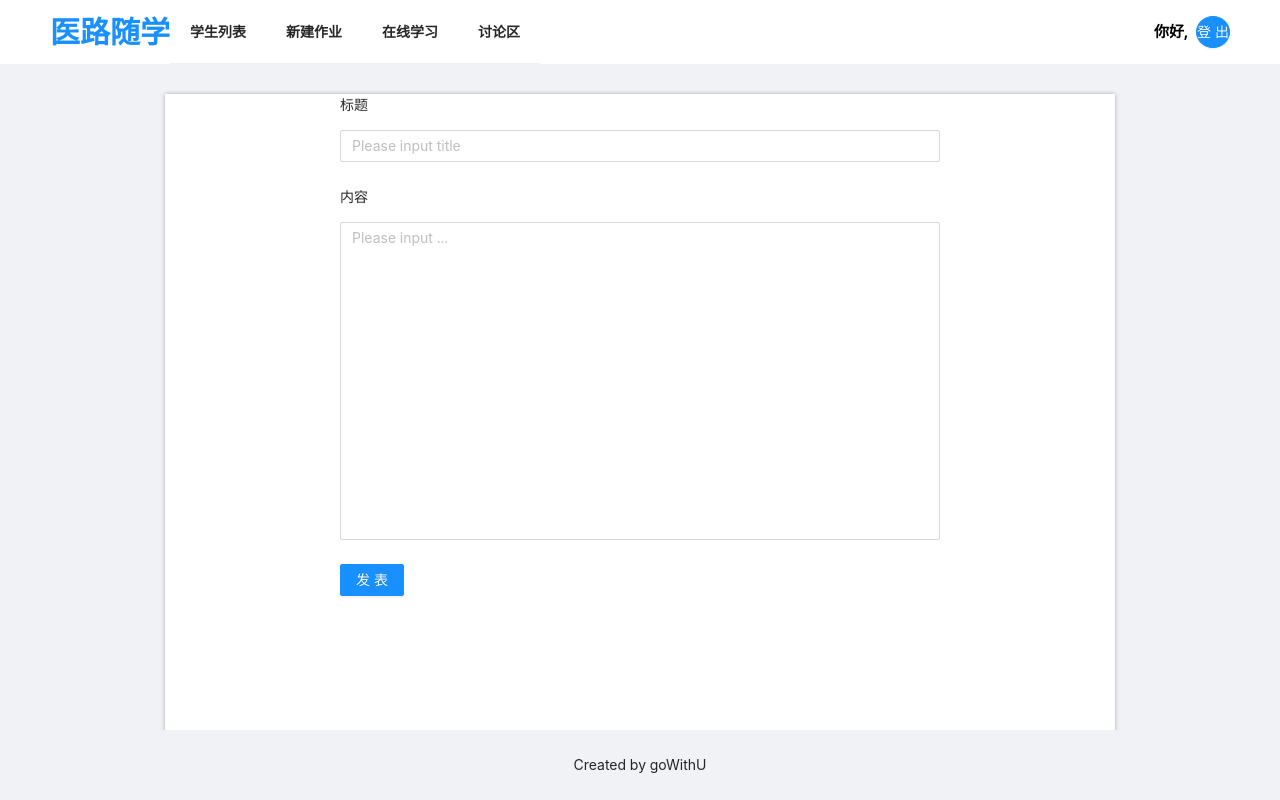
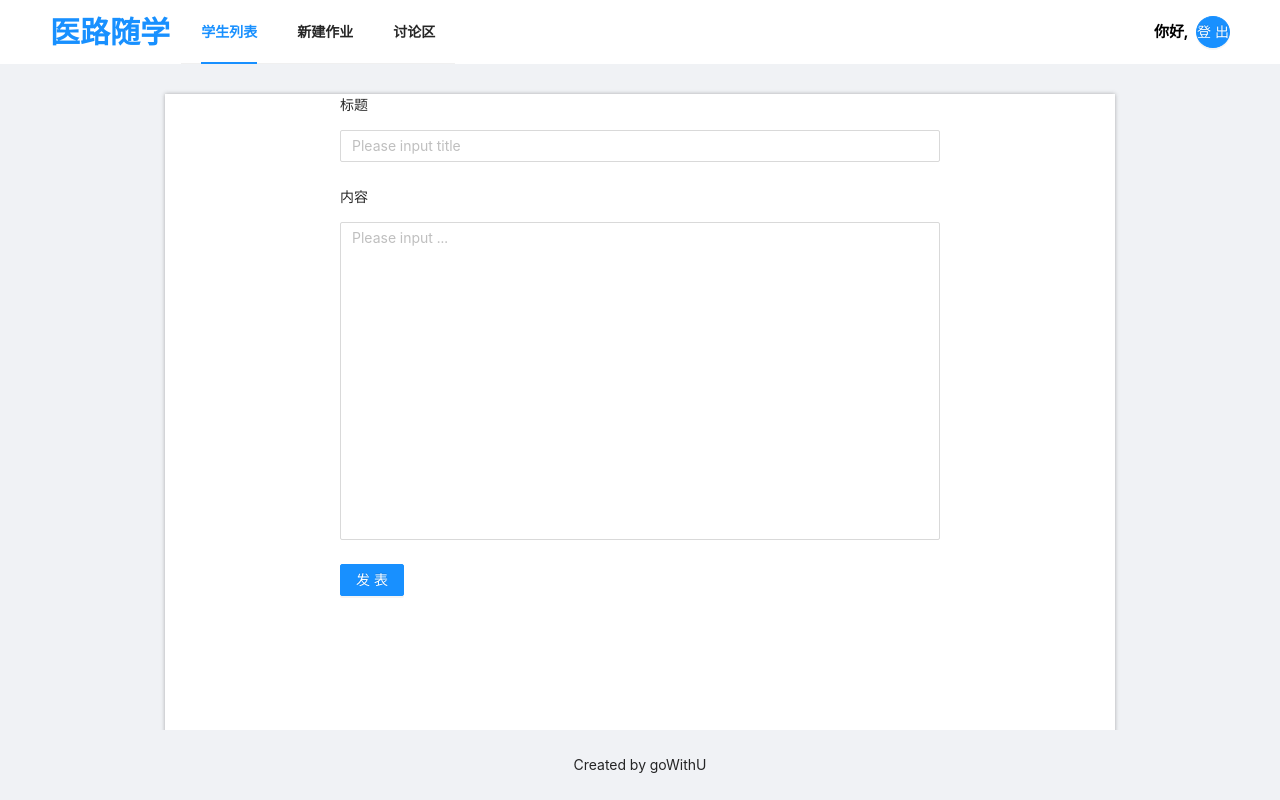
Before and after one commit to theylsx/goWebsite, a React (Create React App) app: page /post in a window 1280 px wide. Built offline with nearby package versions, Linux system fonts and the light colour scheme; what store would draw is missing.

Commit message:
comment onlinelearning

```diff
--- a/src/pages/admin/admin.jsx
+++ b/src/pages/admin/admin.jsx
@@ -3,12 +3,12 @@ import Memory from "../../utils/memoryUtil";
 import Store from "../../utils/storeUtil";
 import { Redirect, Route, Switch, BrowserRouter } from "react-router-dom";
 import { Layout, Menu, Modal, Button } from "antd";
-import { createBrowserHistory} from "history";
+import { createBrowserHistory } from "history";
 import Students from "../students/students";
 import Community from "../community/community";
 import Detail from "../detail/detail";
 import NewWork from "../new-work/new-work";
-import OnlineLearning from "../onlineLearning/onlineLearning";
+// import OnlineLearning from "../onlineLearning/onlineLearning";
 import Post from "../post/post";
 import "./admin.css";
 const history = createBrowserHistory();
@@ -20,15 +20,16 @@ export default class Admin extends React.Component {
   constructor(props) {
     super(props);
     this.state = {
-            key: "/students"
+      key: "/students",
     };
+    console.log(this);
   }
-    onClickMenu = e => {
-        console.log(e.key)
+  onClickMenu = (e) => {
+    console.log(e.key);
     this.setState({
-         key: e.key
-        })
-        console.log(this.state.key)
+      key: e.key,
+    });
+    console.log(this.state.key);
     history.push(e.key);
     history.go();
   };
@@ -41,7 +42,7 @@ export default class Admin extends React.Component {
         Store.removeUser();
         history.push("/login");
         history.go();
-            }
+      },
     });
   };
 
@@ -54,16 +55,21 @@ export default class Admin extends React.Component {
           <div className="logo">医路随学</div>
 
           <div className="menu">
-                        <Menu theme="light" mode="horizontal" style={{ lineHeight: "64px" }} defaultSelectedKeys={[this.props.location.pathname]}>
+            <Menu
+              theme="light"
+              mode="horizontal"
+              style={{ lineHeight: "64px" }}
+              defaultSelectedKeys={["/students"]}
+            >
               <Menu.Item key="/students" onClick={this.onClickMenu}>
                 <span>学生列表</span>
               </Menu.Item>
               <Menu.Item key="/newWork" onClick={this.onClickMenu}>
                 <span>新建作业</span>
               </Menu.Item>
-                            <Menu.Item key="/onlineLearning" onClick={this.onClickMenu}>
+              {/* <Menu.Item key="/onlineLearning" onClick={this.onClickMenu}>
                 <span>在线学习</span>
-                            </Menu.Item>
+              </Menu.Item> */}
               <Menu.Item key="/community" onClick={this.onClickMenu}>
                 <span>讨论区</span>
               </Menu.Item>
@@ -72,7 +78,12 @@ export default class Admin extends React.Component {
 
           <div className="name">
             <span>你好,{Memory.user.name} &nbsp;</span>
-                        <Button type="primary" shape="circle" className="button" onClick={this.logout}>
+            <Button
+              type="primary"
+              shape="circle"
+              className="button"
+              onClick={this.logout}
+            >
               登出
             </Button>
           </div>
@@ -83,7 +94,7 @@ export default class Admin extends React.Component {
               <Route path="/students" component={Students}></Route>
               <Route path="/detail" component={Detail}></Route>
               <Route path="/newWork" component={NewWork}></Route>
-                            <Route path="/onLineLearning" component={OnlineLearning}></Route>
+              {/* <Route path="/onLineLearning" component={OnlineLearning}></Route> */}
               <Route path="/post" component={Post}></Route>
               <Route path="/community" component={Community}></Route>
               <Redirect to="/students"></Redirect>
--- a/src/pages/onlineLearning/onlineLearning.jsx
+++ /dev/null
@@ -1,15 +0,0 @@
-import React from "react";
-import AgoraRTC from 'agora-rtc-sdk'
-
-export default class OnlineLearning extends React.Component {
-
-  constructor(props) {
-    super(props)
-  }
-  componentDidMount() {
-  }
-
-  render() {
-    return (<div></div>)
-  }
-}
--- a/src/utils/ajaxUtil.js
+++ b/src/utils/ajaxUtil.js
@@ -1,14 +1,11 @@
-import axios from 'axios'
+import axios from "axios";
 
-export default function ajax(url, data = {}, type = 'GET') {
-    if (type === 'GET') {
-        return axios.get(url, {
-            params: data
-        }
-        )
-    }
-    else {
-        return axios.post(url, data
-        )
-    }
+export default function ajax(url, data = {}, type = "GET") {
+  if (type === "GET") {
+    return axios.get(url, {
+      params: data,
+    });
+  } else {
+    return axios.post(url, data);
+  }
 }
```
Also changed, not shown: src/pages/login/login.css (+7 -7 lines), src/pages/login/login.jsx (+9 -10 lines). Lines whose indentation alone changed are shown as unchanged.
